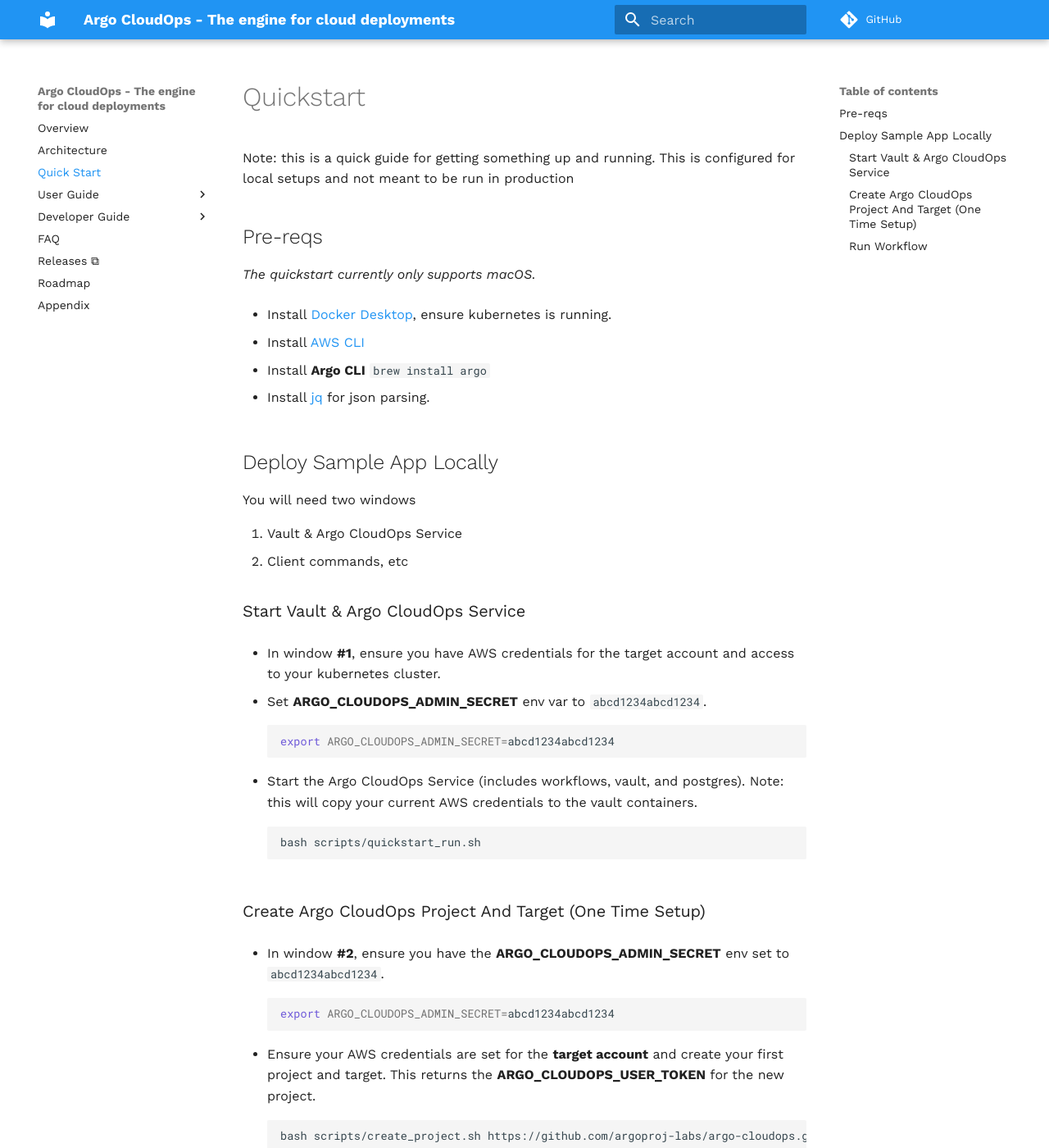
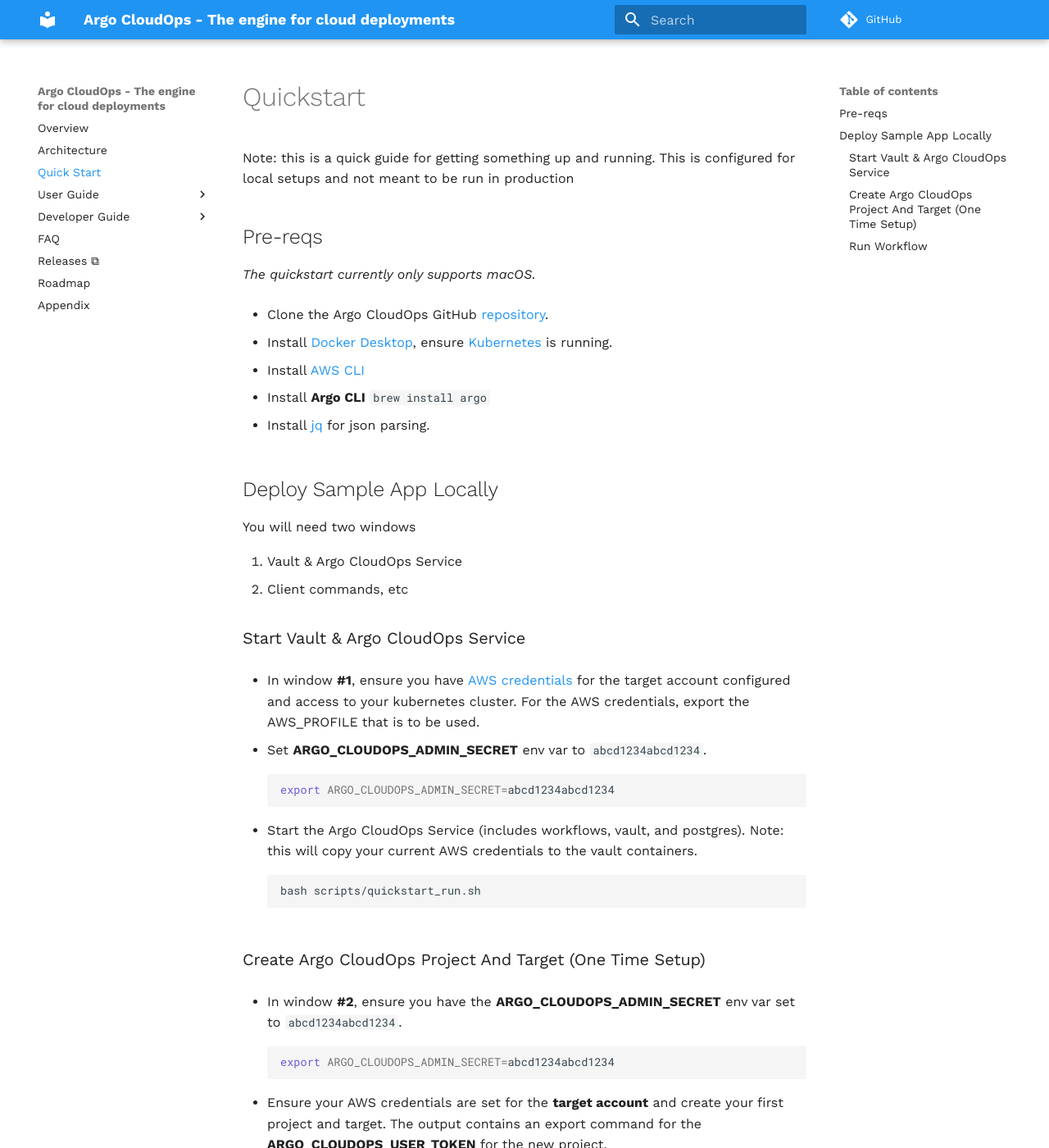
Before and after one commit to cello-proj/cello, an MkDocs documentation site: the page built from docs/quickstart.md, in a window 1280 px wide and 1400 px high. Shown: the whole window at 82% size. Built offline with MkDocs 1.6.1 and Material for MkDocs 9.7.7, drawn with Linux system fonts in a browser that asks for light colours; comment, search, counter and statistics services are not loaded.

Commit message:
minor changes to clarify quickstart setup

````diff
--- a/docs/quickstart.md
+++ b/docs/quickstart.md
@@ -6,7 +6,9 @@
 
 *The quickstart currently only supports macOS.*
 
-* Install [Docker Desktop](https://www.docker.com/products/docker-desktop), ensure kubernetes is running.
+* Clone the Argo CloudOps GitHub [repository](https://github.com/argoproj-labs/argo-cloudops).
+
+* Install [Docker Desktop](https://www.docker.com/products/docker-desktop), ensure [Kubernetes](https://docs.docker.com/desktop/kubernetes/) is running.
 
 * Install [AWS CLI](https://docs.aws.amazon.com/cli/latest/userguide/install-cliv2.html)
 
@@ -24,7 +26,7 @@
 
 ### Start Vault & Argo CloudOps Service
 
-* In window **#1**, ensure you have AWS credentials for the target account and access to your kubernetes cluster.
+* In window **#1**, ensure you have [AWS credentials](https://docs.aws.amazon.com/cli/latest/userguide/cli-configure-quickstart.html) for the target account configured and access to your kubernetes cluster. For the AWS credentials, export the AWS_PROFILE that is to be used.
 
 * Set **ARGO_CLOUDOPS_ADMIN_SECRET** env var to `abcd1234abcd1234`.
 
@@ -42,14 +44,14 @@
 ### Create Argo CloudOps Project And Target (One Time Setup)
 
 * In window **#2**, ensure you have the **ARGO_CLOUDOPS_ADMIN_SECRET**
-env set to `abcd1234abcd1234`.
+env var set to `abcd1234abcd1234`.
 
     ```sh
     export ARGO_CLOUDOPS_ADMIN_SECRET=abcd1234abcd1234
     ```
 
 * Ensure your AWS credentials are set for the **target account** and create
-  your first project and target. This returns the **ARGO_CLOUDOPS_USER_TOKEN**
+  your first project and target. The output contains an export command for the **ARGO_CLOUDOPS_USER_TOKEN**
   for the new project.
 
     ```sh
````
